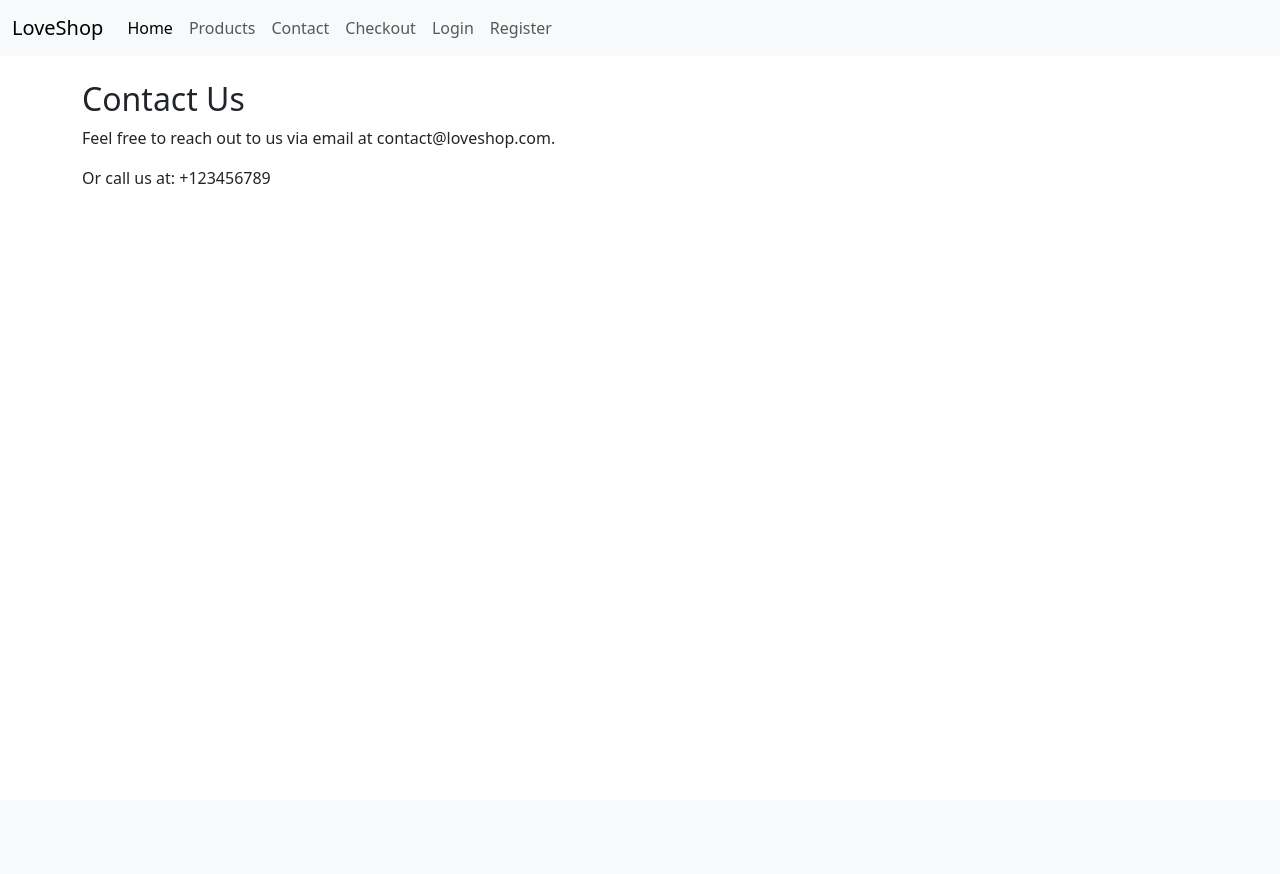
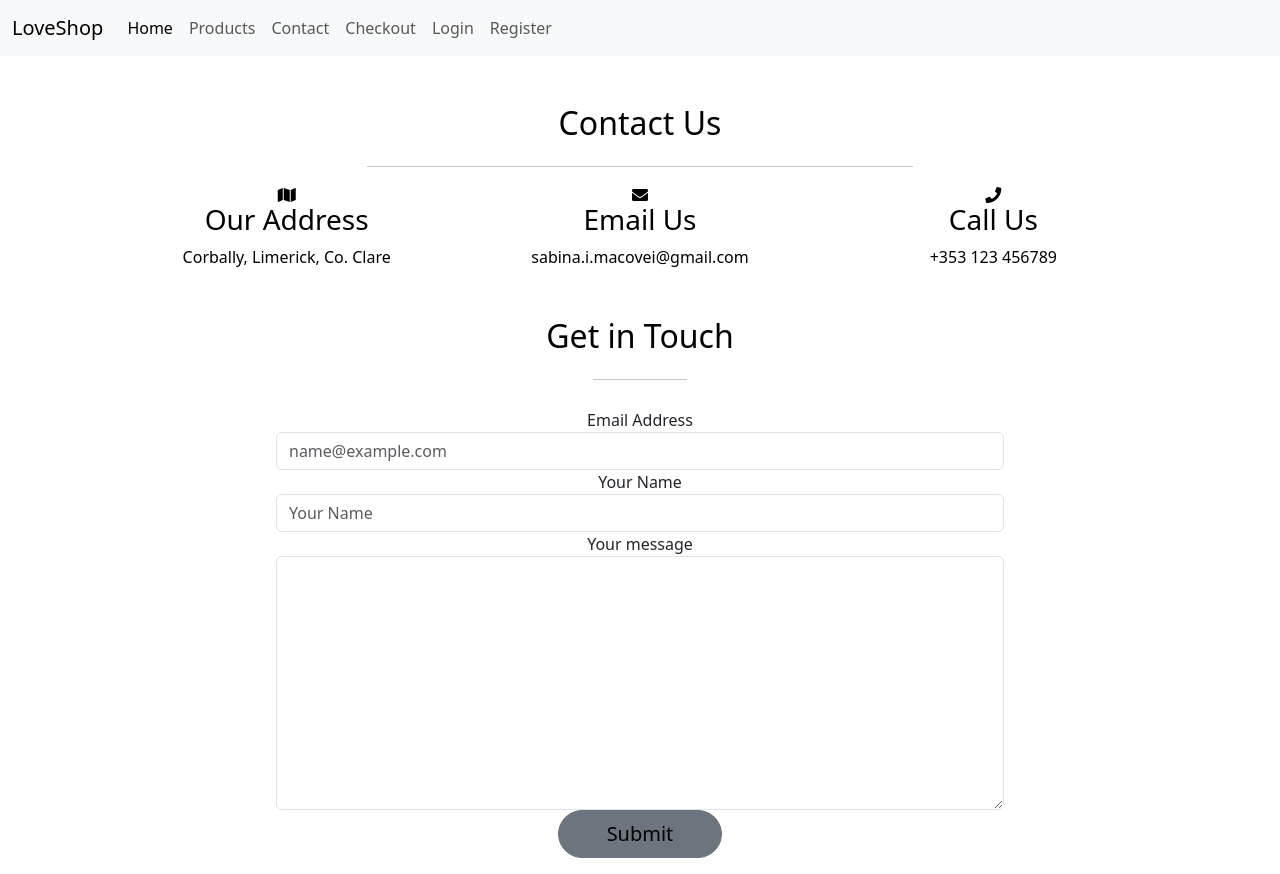
Before and after one commit to JesseRoss001/loveshop, a Django app: page /contact/ in a window 1280 px wide. Before the commit the page ends 184 px from the top, so only its background shows below. Run offline with Django 4.2, Linux system fonts and the light colour scheme.

Commit message:
Start working on contact page

```diff
--- a/contact/templates/contact/contact_page.html
+++ b/contact/templates/contact/contact_page.html
@@ -1,7 +1,95 @@
-{% extends "base.html" %}
+{% extends 'base.html' %}
+{% load static %}
+
+{% block extra_title %} | ContactUs{% endblock %}
+
+{% block page_header %}
+<div class="container header-container">
+    <div class="row">
+        <div class="col"></div>
+    </div>
+</div>
+{% endblock %}
+
 
 {% block content %}
-<h2>Contact Us</h2>
-<p>Feel free to reach out to us via email at contact@loveshop.com.</p>
-<p>Or call us at: +123456789</p>
+
+<div class="container-fluid">
+    <div class="col d-flex flex-column align-items-center mt-5">
+        <h2 class="title-font text-black">Contact Us</h2>
+        <hr class="w-50 text-center mb-1">
+
+    </div>
+
+    <!-- ======= Contact Section ======= -->
+    <section id="contact" class="contact m-3">
+        <div class="container">
+            <div class="row gy-4">
+                <div class="col-lg-4">
+                    <div class="info-item  d-flex flex-column justify-content-center align-items-center text-black">
+                        <i class="fas fa-map"></i>
+                        <h3>Our Address</h3>
+                        <p>Corbally,
+                            Limerick,
+                            Co. Clare</p>
+                    </div>
+                </div><!-- End Info Item -->
+
+                <div class="col-lg-4 col-md-6">
+                    <div class="info-item d-flex flex-column justify-content-center align-items-center text-black">
+                        <i class="fas fa-envelope"></i>
+                        <h3>Email Us</h3>
+                        <p>sabina.i.macovei@gmail.com</p>
+                    </div>
+                </div><!-- End Info Item -->
+
+                <div class="col-lg-4 col-md-6">
+                    <div class="info-item  d-flex flex-column justify-content-center align-items-center text-black">
+                        <i class="fas fa-phone"></i>
+                        <h3>Call Us</h3>
+                        <p>+353 123 456789</p>
+                    </div>
+                </div><!-- End Info Item -->
+
+            </div>
+        </div>
+    </section>
+            <!-- Contact Form -->
+
+</div>
+<div class="container d-flex flex-column justify-content-center align-items-center">
+    <div class="row content-center">
+        <div class="col d-flex flex-column align-items-center mt-3">
+            <h2 class="title-font text-black">Get in Touch</h2>
+            <hr class="w-50 text-center mb-1">
+
+        </div>
+        </div>
+        <div class="col-sm-8 mt-4 align-items-center justify-content-center">
+            <form action="{% url 'contact:index' %}" method="POST">
+                <!-- Contact Form -->
+                {% csrf_token %}
+                <div class="form-group d-flex flex-column justify-content-center align-items-center">
+                    <label for="email">Email Address</label>
+                    <input type="email" id="email" class="form-control " name="message-email"
+                        placeholder="name@example.com" required>
+                </div>
+                <div class="form-group d-flex flex-column justify-content-center align-items-center">
+                    <label for="name">Your Name</label>
+                    <input type="text" id="name" class="form-control" name="message-name" minlength="3"
+                        placeholder="Your Name" required>
+                </div>
+                <div class="form-group d-flex flex-column justify-content-center align-items-center">
+                    <label for="message">Your message</label>
+                    <textarea class="form-control" id="message" name="message" minlength="10" rows="10"
+                        required></textarea>
+                </div>
+                <div class="text-center">
+                    <button type="submit" class="btn btn-lg btn-secondary px-5 mb-3 rounded-pill text-black">Submit</button>
+                </div>
+            </form>
+        </div>
+</div>
+
+
 {% endblock %}
--- a/contact/views.py
+++ b/contact/views.py
@@ -1,5 +1,49 @@
-from django.shortcuts import render
+from django.shortcuts import render, redirect, reverse
+from django.contrib import messages
+from django.core.mail import send_mail
+from django.template.loader import render_to_string
+from django.conf import settings
 
 def contact_page(request):
-    return render(request, 'contact/contact_page.html')
-# Create your views here.
+    """ contact page view"""
+
+    if request.method == 'POST':
+        email_host = settings.DEFAULT_FROM_EMAIL
+        cust_email = request.POST.get('message-email')
+        cust_name = request.POST.get('message-name')
+        cust_message = request.POST.get('message')
+        message = render_to_string(
+            'contact/confirmation_emails/confirmation_email_body_admin.txt',
+            {
+                'cust_email': cust_email,
+                'cust_name': cust_name,
+                'cust_message': cust_message})
+        messages.success(
+            request, f'Thank you {cust_name}, your email has been sent. We will contact you shortly.')
+        # Send email to store
+        send_mail(
+            'ALERT! New customer message from ' + cust_name,  # subject line
+            message,  # message
+            email_host,  # from email
+            [email_host],  # to email
+        )
+
+        # Send confirmation email to customer
+        message = render_to_string(
+            'contact/confirmation_emails/confirmation_email_body.txt',
+            {
+                'cust_email': cust_email,
+                'cust_name': cust_name,
+                'cust_message': cust_message})
+        send_mail(
+            'Party Stars Message Received Confirmation!',
+            message,  # message
+            email_host,
+            [cust_email],  # from email
+        )
+        return redirect(reverse('index'))
+    context = {
+        'on_page': True,
+    }
+
+    return render(request, 'contact/contact_page.html', context)
```
Also changed, not shown: contact/templates/contact/confirmation_emails/confirmation_email_body.txt (added, +14 -0 lines), contact/templates/contact/confirmation_emails/confirmation_email_body_admin.txt (added, +15 -0 lines), loveshop/settings.py (+14 -1 lines), 1 other file.
